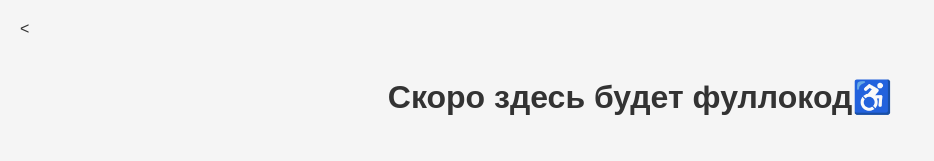
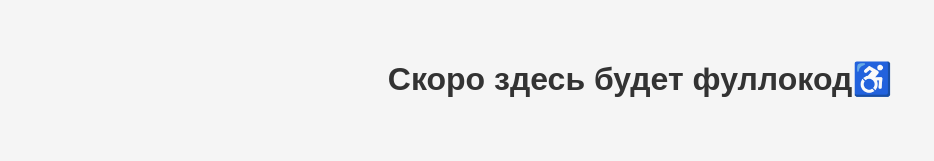
Before and after one commit to denchik772006-web/vsem-full, a plain HTML site: page index.html in a window 1280 px wide. Shown: the whole page, without its empty margins (0-934 px from the left). Drawn offline with Linux system fonts and the light colour scheme.

Commit message:
Update index.html

```diff
--- a/index.html
+++ b/index.html
@@ -33,7 +33,7 @@
     <link rel="icon" href="favicon.png" type="image/png">
   </head>
   <body>
-    <<h1>Скоро здесь будет фуллокод♿️</h1>
+    <h1>Скоро здесь будет фуллокод♿️</h1>
     <!--<p><a href="files/Фуллокод-1.txt">Фуллокод-1💪🏿</a></p>-->
   </body>
 </html>
```
